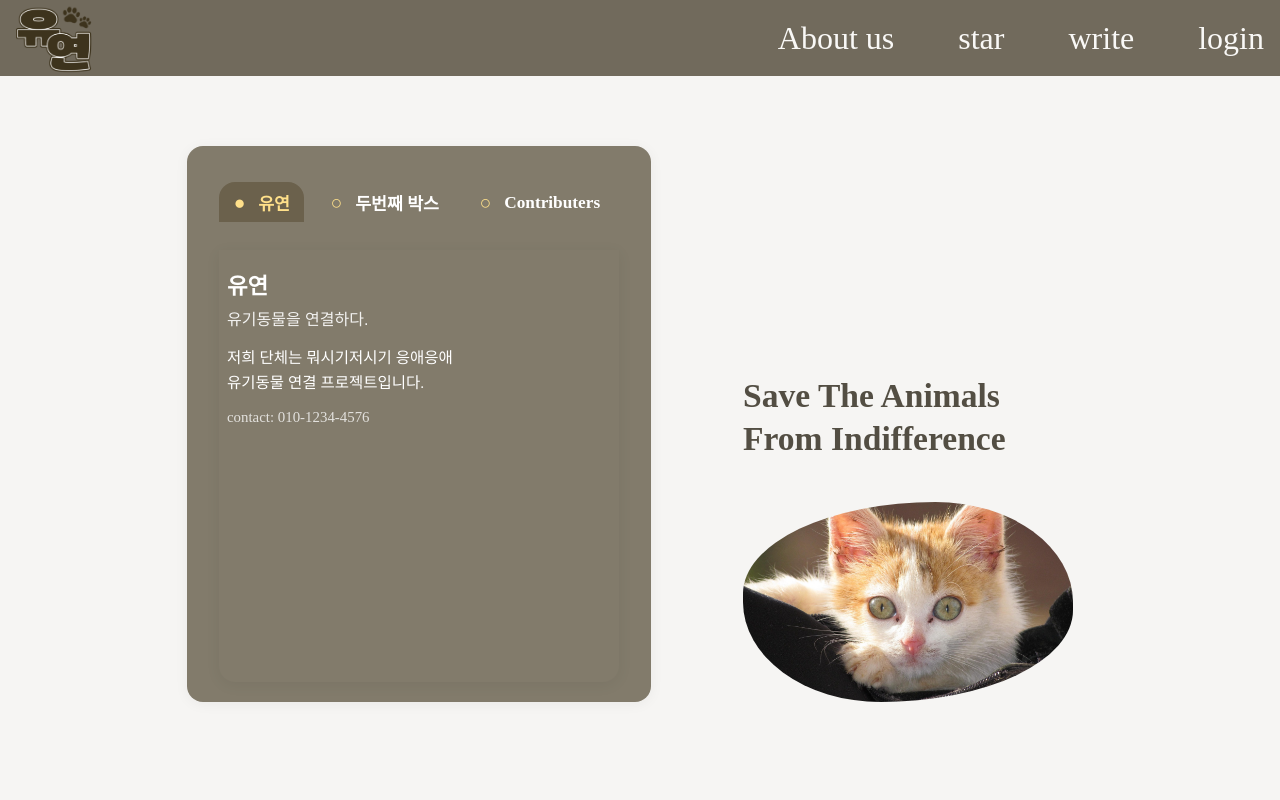
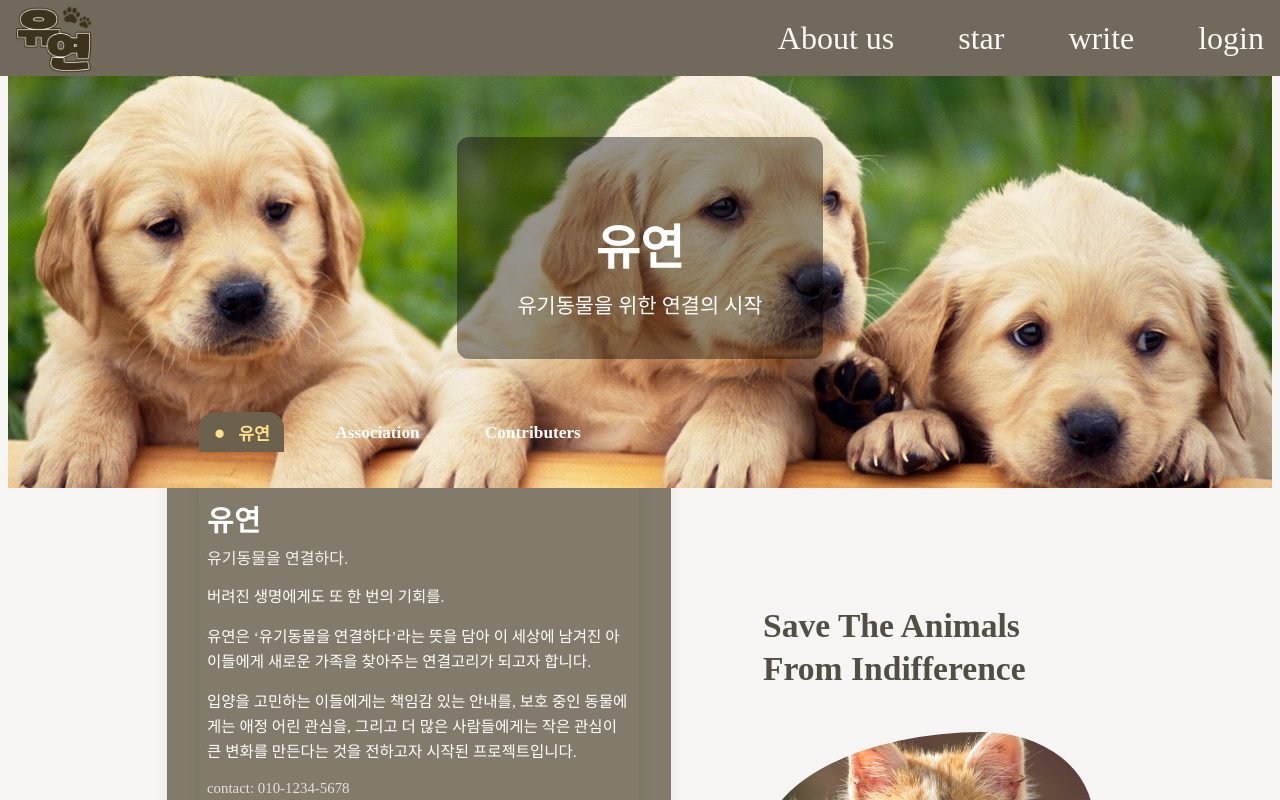
Before and after one commit to InhaH-A-Team/InhaH-A-Team, a React (Vite) app: page /about in a window 1280 px wide. Shown: the top 800 px of the page. Built offline with nearby package versions, Linux system fonts and the light colour scheme; a web font is replaced by a local one.

Commit message:
About 페이지 2차수정

```diff
--- a/src/components/Aboutform.css
+++ b/src/components/Aboutform.css
@@ -7,6 +7,7 @@
   gap: 56px;
   padding-bottom: 36px;
   box-sizing: border-box;
+  padding-top:0;
 }
 
 .about-tab-panel {
@@ -21,7 +22,6 @@
   font-family: 'Noto Serif KR', serif;
 }
 
-/* 탭 메뉴 */
 .about-tab-menu {
   display: flex;
   gap: 12px;
@@ -77,8 +77,9 @@
 }
 
 .about-box-title {
-  font-size: 1.4rem;
+  font-size: 1.8rem;
   font-weight: 700;
+  letter-spacing: 0.4px;
   margin-bottom: 6px;
 }
 .about-box-subtitle {
@@ -93,12 +94,17 @@
   margin-bottom: 13px;
   white-space: pre-line;
 }
+.about-box-desc a{
+  text-decoration: none;
+  font-family:'Times New Roman', Times, serif;
+  color: #ffe08a;
+}
+
 .about-box-contact {
   font-size: 0.93rem;
   opacity: 0.77;
 }
 
-/* 오른쪽 영역 */
 .about-right {
   display: flex;
   flex-direction: column;
@@ -119,7 +125,7 @@
 .about-img-ellipse {
   width: 330px;
   height: 200px;
-  border-radius: 70% 50% / 55% 60%;
+  border-radius: 70% 35%/ 60% 45% ;
   overflow: hidden;
   margin-top: 14px;
   background: #ededed;
@@ -133,3 +139,42 @@
   object-fit: cover;
   object-position: center;
 }
+
+.about-hero {
+  width: 100%;
+  height: 60vh;
+  background-size: cover;
+  background-position: center center;
+  display: flex;
+  align-items: center;
+  justify-content: center;
+  position: relative;
+  margin-bottom: -250px;
+}
+
+.about-overlay {
+  background-color: rgba(0, 0, 0, 0.4);
+  padding: 40px 60px;
+  border-radius: 12px;
+  text-align: center;
+  color: #fff;
+
+}
+
+.about-overlay h1 {
+  font-size: 3rem;
+  margin-bottom: 10px;
+  font-weight: bold;
+  font-family: 'Franklin Gothic Medium', 'Arial Narrow', Arial, sans-serif;
+}
+
+.about-overlay p {
+  font-size: 1.3rem;
+  margin: 0;
+  font-weight: 300;
+}
+
+.about-page-wrapper {
+  display: flex;
+  flex-direction: column;
+}
--- a/src/components/Aboutform.jsx
+++ b/src/components/Aboutform.jsx
@@ -1,26 +1,26 @@
 import React, { useState } from 'react';
 import './Aboutform.css';
+import bgImage from '/aboutUsMain.png';
 
 const aboutTabs = [
   {
     title: "유연",
     subtitle: "유기동물을 연결하다.",
-    desc: "저희 단체는 뭐시기저시기 응애응애\n유기동물 연결 프로젝트입니다.",
-    contact: "contact: 010-1234-4576"
+    desc: "버려진 생명에게도 또 한 번의 기회를.\n\n유연은 ‘유기동물을 연결하다’라는 뜻을 담아 이 세상에 남겨진 아이들에게 새로운 가족을 찾아주는 연결고리가 되고자 합니다.\n\n입양을 고민하는 이들에게는 책임감 있는 안내를, 보호 중인 동물에게는 애정 어린 관심을, 그리고 더 많은 사람들에게는 작은 관심이 큰 변화를 만든다는 것을 전하고자 시작된 프로젝트입니다.\n",
+    contact: "contact: 010-1234-5678"
   },
   {
-    title: "두번째 박스",
-    subtitle: "봉사와 기부 안내",
-    desc: "두 번째 박스의 내용을 여기에 적습니다.",
-    contact: "contact: 010-5678-9012"
+    title: "Association",
+    subtitle: "관련 단체 소개",
+    desc: "이 프로젝트는 한국 내 유기동물 문제에 대한 인식을 높이고자 만들어졌습니다. 아래는 함께할 수 있는 단체들입니다.\n\n",
+    contact: ""
   },
   {
     title: "Contributers",
     subtitle: "멋쟁이사자처럼 14기 A팀",
     desc:
-    "임병윤\n\n 컴퓨터공학과 20 박준희\n\n 강유림\n\n 윤서연\n\n 이민정"
-    ,
-    contact: ""
+      "임병윤 FrontEnd 팀장\n\n 박준희 FrontEnd\n\n 강유림 FrontEnd 디자인 총괄\n\n 윤서연 BackEnd\n\n 이민정 BackEnd",
+    contact: "Copyright 2025. Inha-A team All rights reserved."
   }
 ];
 
@@ -28,6 +28,13 @@ const Aboutform = () => {
   const [currentTab, setCurrentTab] = useState(0);
 
   return (
+    <div className="about-page-wrapper">
+      <div className="about-hero" style={{ backgroundImage: `url(${bgImage})` }}>
+        <div className="about-overlay">
+          <h1>유연</h1>
+          <p>유기동물을 위한 연결의 시작</p>
+        </div>
+      </div>
       <div className="about-all-container">
         <div className="about-tab-panel">
           <div className="about-tab-menu">
@@ -47,7 +54,32 @@ const Aboutform = () => {
           <div className="about-tab-content">
             <div className="about-box-title">{aboutTabs[currentTab].title}</div>
             <div className="about-box-subtitle">{aboutTabs[currentTab].subtitle}</div>
-          <div className="about-box-desc">{aboutTabs[currentTab].desc}</div>
+            <div className="about-box-desc">
+              {aboutTabs[currentTab].desc.split('\n').map((line, i) => (
+                <p key={i}>{line}</p>
+              ))}
+              {currentTab === 1 && (
+                <>
+                  <p>
+                    <a href="https://www.animals.or.kr" target="_blank" rel="noopener noreferrer">
+                      동물자유연대
+                    </a>{" "}
+                    구조, 입양 등 전방위 시민단체
+                  </p>
+                  <p>
+                    <a href="https://www.ekara.org" target="_blank" rel="noopener noreferrer">
+                      카라(KARA)
+                    </a>{" "}
+                    유기동물 보호와 교육활동
+                  </p>
+                  <p>
+                    <a href="https://www.animalliberation.or.kr" target="_blank" rel="noopener noreferrer">
+                      한국동물보호연합
+                    </a>
+                  </p>
+                </>
+              )}
+            </div>
             <div className="about-box-contact">{aboutTabs[currentTab].contact}</div>
           </div>
         </div>
@@ -61,6 +93,7 @@ const Aboutform = () => {
           </div>
         </div>
       </div>
+    </div>
   );
 };
 
```
Also changed, not shown: public/aboutUsMain.png (added). Lines whose indentation alone changed are shown as unchanged.
